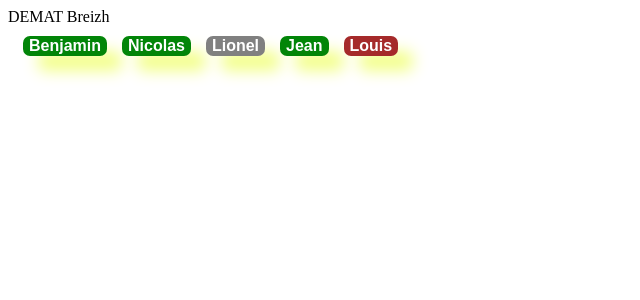
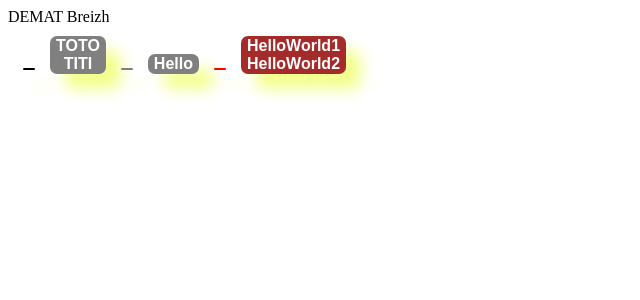
Before and after one commit to ttournesol2000/tjs_2025, a React (Vite) app: page / in a window 1280 px wide. Shown: the top 300 px of the page, without its empty margins (0-640 px from the left). Built offline with nearby package versions, Linux system fonts and the light colour scheme.

Commit message:
add childrens

```diff
--- a/src/components/App/App.jsx
+++ b/src/components/App/App.jsx
@@ -6,10 +6,20 @@ const App=() => {
     <>
     <div>DEMAT Breizh</div>
     <Button value="Benjamin" style={{backgroundColor:'black'}} />
-    <Button value="Nicolas" />
+    <Button value="Nicolas">
+      <div>TOTO</div>
+      <div>TITI</div>
+      </Button>
     <Button value="Lionel" bgColor="grey" />
-    <Button value="Jean" />
-    <Button value="Louis" bgColor="brown" />
+    <Button value="Jean">Hello</Button>
+    <Button value="Louis" style={{backgroundColor:'red'}} bgColor="brown" />
+    <Button bgColor="brown" children={
+      <>
+      <div>HelloWorld1</div>
+      <div>HelloWorld2</div>
+      </>}>
+    </Button>
+
     </>
 
   )
--- a/src/components/ui/Button/Button.jsx
+++ b/src/components/ui/Button/Button.jsx
@@ -1,16 +1,17 @@
 import React from "react";
 import cmpstyle from './Button.module.css'
 
-const Button = ({style,bgColor,value,type="button"}) => {
+const Button = ({style,bgColor="grey",children,type="button"}) => {
   //console.trace(style);
   //console.log(props);
+  console.log(children);
   return (
     <button
     type={type}
     className={cmpstyle.Button}
-    style ={{ ...style, backgroundColor: bgColor }}
+    style ={{ backgroundColor: bgColor, ...style  }}
     data-testid="Button">
-      {value}
+      {children}
     </button>
   );
 };
```
